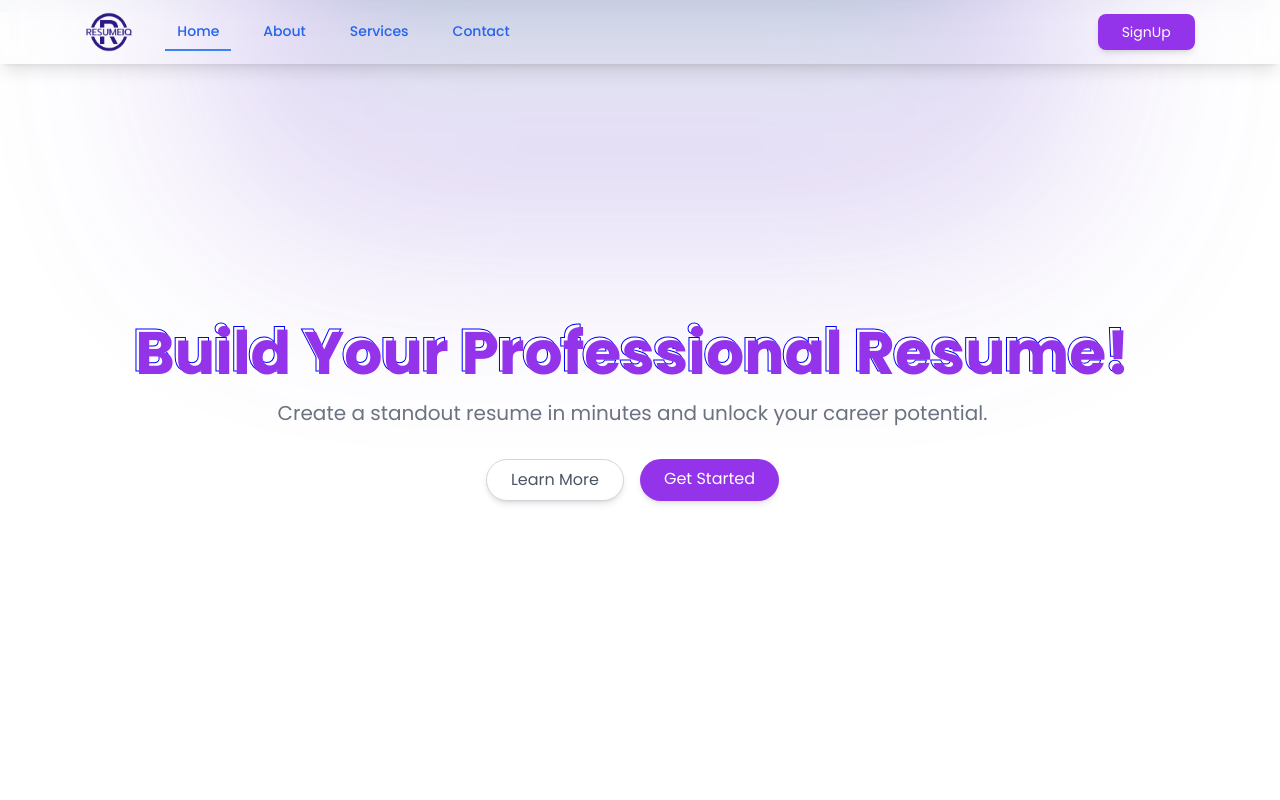
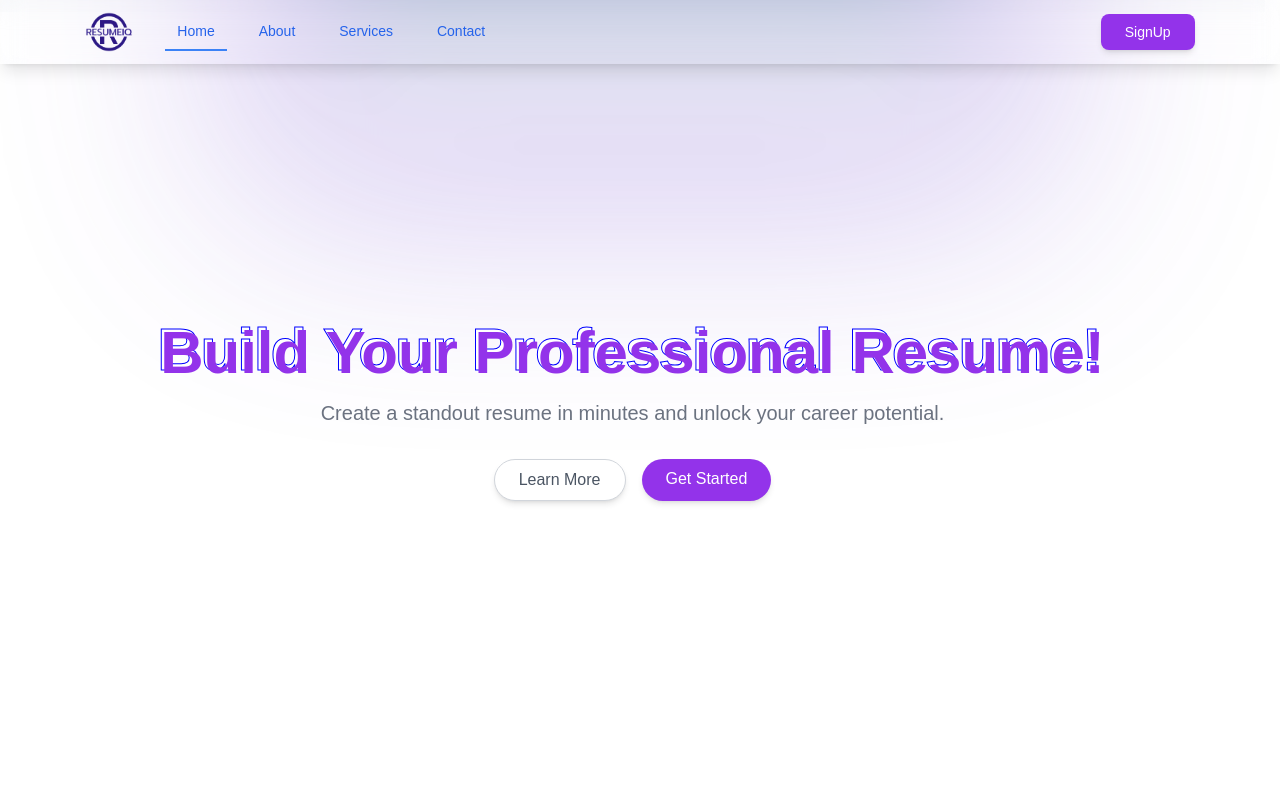
Before and after one commit to Prince-Saxena/ResumeIQ-Frontend, a React (Vite) app: page / in a window 1280 px wide. Shown: the top 800 px of the page. Built offline with nearby package versions, Linux system fonts and the light colour scheme.

Commit message:
Minor deployement changes!

```diff
--- a/src/App.css
+++ b/src/App.css
@@ -1,5 +1,3 @@
-@import url("https://fonts.googleapis.com/css2?family=Poppins:ital,wght@0,100;0,200;0,300;0,400;0,500;0,600;0,700;0,800;0,900;1,100;1,200;1,300;1,400;1,500;1,600;1,700;1,800;1,900&display=swap");
-
 * {
 	margin: 0;
 	padding: 0;
```
